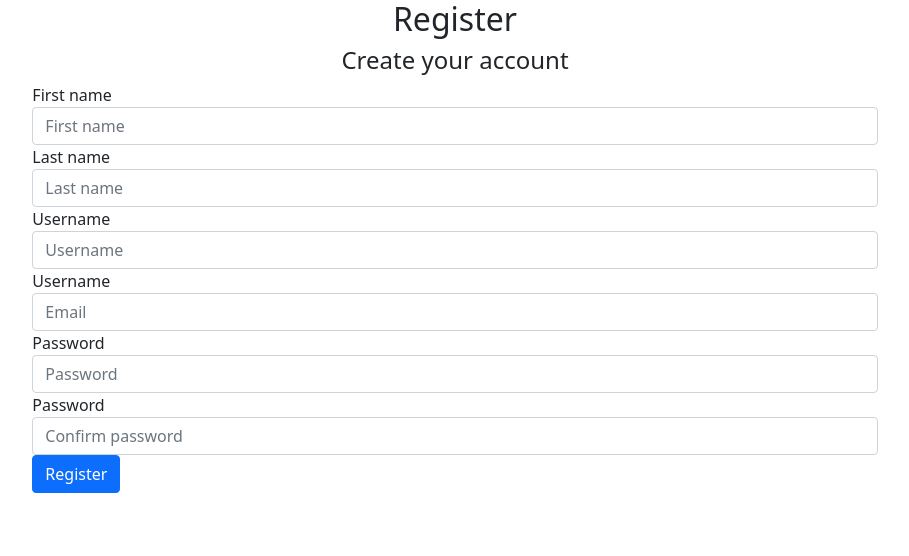
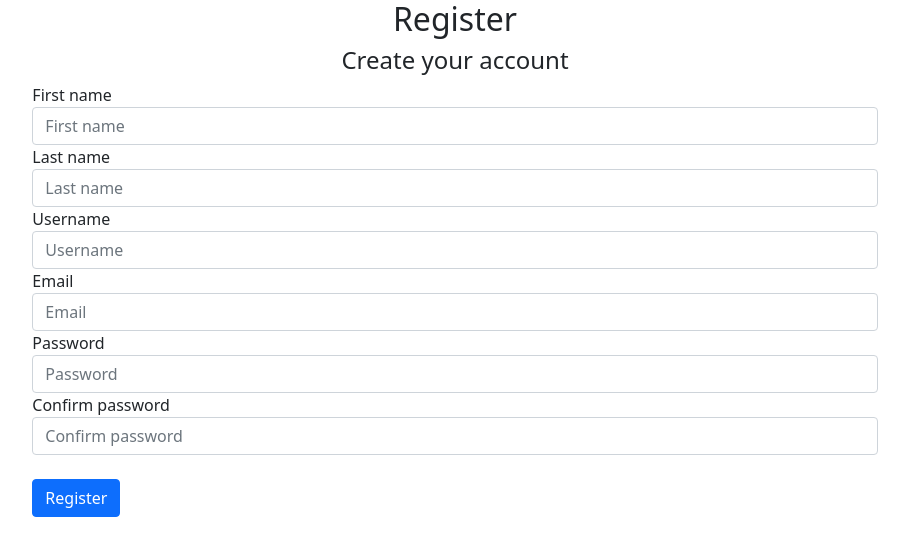
Before and after one commit to MarcoAntonioPdLA/travelsProject, a Django app: page /accounts/register in a window 1280 px wide. Shown: the top 556 px of that part, without its empty margins (185-1094 px from the left). Run offline with Django 3.2, Linux system fonts and the light colour scheme; the page is wider than the window, and the part outside it is not shown.

Commit message:
Solucionando error de registro

```diff
--- a/accounts/templates/register.html
+++ b/accounts/templates/register.html
@@ -18,7 +18,7 @@
     <input type="text" class="form-control" id="username_input" name="username" placeholder="Username">
   </div>
   <div class="form-group">
-    <label for="email_input">Username</label>
+    <label for="email_input">Email</label>
     <input type="email" class="form-control" id="email_input" name="email" placeholder="Email">
   </div>
   <div class="form-group">
@@ -26,9 +26,9 @@
     <input type="password" class="form-control" id="password_1_input" name="password_1" placeholder="Password">
   </div>
   <div class="form-group">
-    <label for="password_2_input">Password</label>
+    <label for="password_2_input">Confirm password</label>
     <input type="password" class="form-control" id="password_2_input" name="password_2" placeholder="Confirm password">
-  </div>
+  </div><br>
   <button type="submit" class="btn btn-primary">Register</button>
 </form>
 <div>
```
Also changed, not shown: other parts of accounts/templates/register.html (+1 -1 lines).
